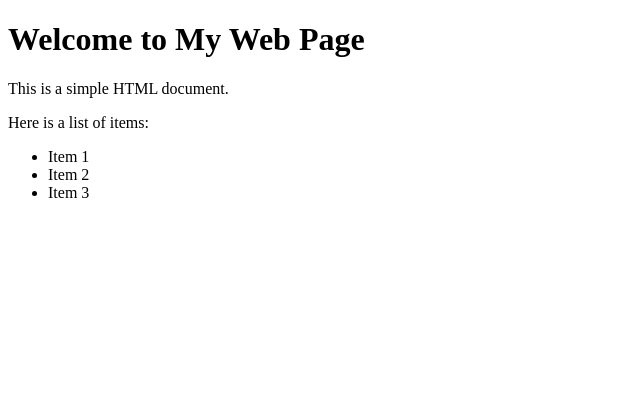
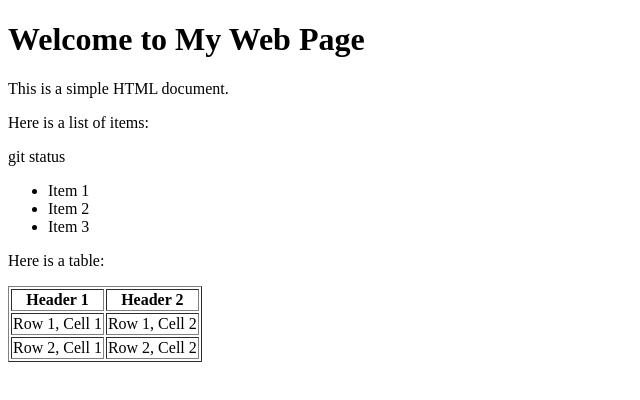
Before and after one commit to Snehalankush9/first, a plain HTML site: page index.html in a window 1280 px wide. Shown: the whole page, without its empty margins (0-640 px from the left). Drawn offline with Linux system fonts and the light colour scheme.

Commit message:
Add style.css and update index.html

```diff
--- a/index.html
+++ b/index.html
@@ -8,11 +8,26 @@
 <body>
     <h1>Welcome to My Web Page</h1>
     <p>This is a simple HTML document.</p>
-    <p>Here is a list of items:</p>
+    <p>Here is a list of items:</p>git status
     <ul>
         <li>Item 1</li>
         <li>Item 2</li>
         <li>Item 3</li>
+    </ul>
+    <p>Here is a table:</p>
+    <table border="1">
+        <tr>
+            <th>Header 1</th>
+            <th>Header 2</th>
+        </tr>
+        <tr>
+            <td>Row 1, Cell 1</td>
+            <td>Row 1, Cell 2</td>
+        </tr>
+        <tr>
+            <td>Row 2, Cell 1</td>
+            <td>Row 2, Cell 2</td>
+        </tr>
 
 </body>
 </html>
```
Also changed, not shown: style.css (added).
